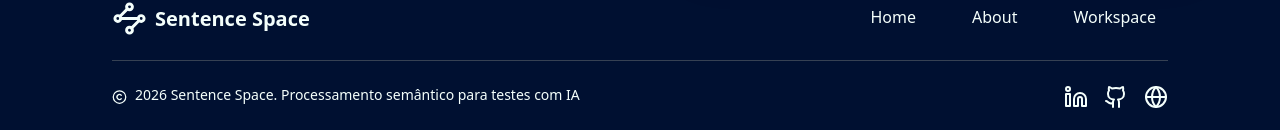
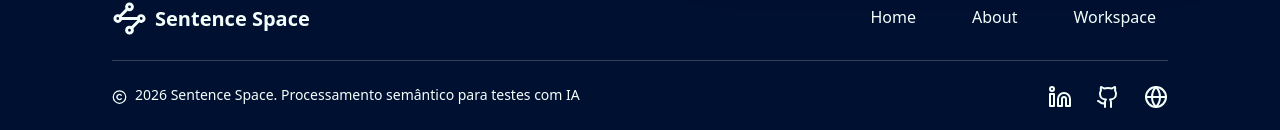
Before and after one commit to LucMazarJR/visual_embedding, a Next.js app in the folder front/: page / in a window 1280 px wide. Shown: the part 704-834 px from the top of the page. Built offline with nearby package versions, Linux system fonts and the light colour scheme.

Commit message:
feat: add animation to footer

```diff
--- a/front/app/_components/layout/footer.tsx
+++ b/front/app/_components/layout/footer.tsx
@@ -16,14 +16,14 @@ export default function Footer() {
           <Copyright width={15} />
           2026 Sentence Space. Processamento semântico para testes com IA
         </div>
-        <div className="flex gap-4 border-gray-300">
-          <a href={"https://www.linkedin.com/in/lucianomazaraojr/"}>
+        <div className="flex gap-6 border-gray-300">
+          <a href={"https://www.linkedin.com/in/lucianomazaraojr/"} className="transition-transform hover:scale-105 ease-in-out delay-100">
             <Linkedin />
           </a>
-          <a href={"https://github.com/LucMazarJR"}>
+          <a href={"https://github.com/LucMazarJR"} className="transition-transform hover:scale-105 ease-in-out delay-100">
             <Github />
           </a>
-          <a href={"https://www.lucianomjr.dev/"}>
+          <a href={"https://www.lucianomjr.dev/"} className="transition-transform hover:scale-105 ease-in-out delay-100">
             <Globe />
           </a>
         </div>
```
